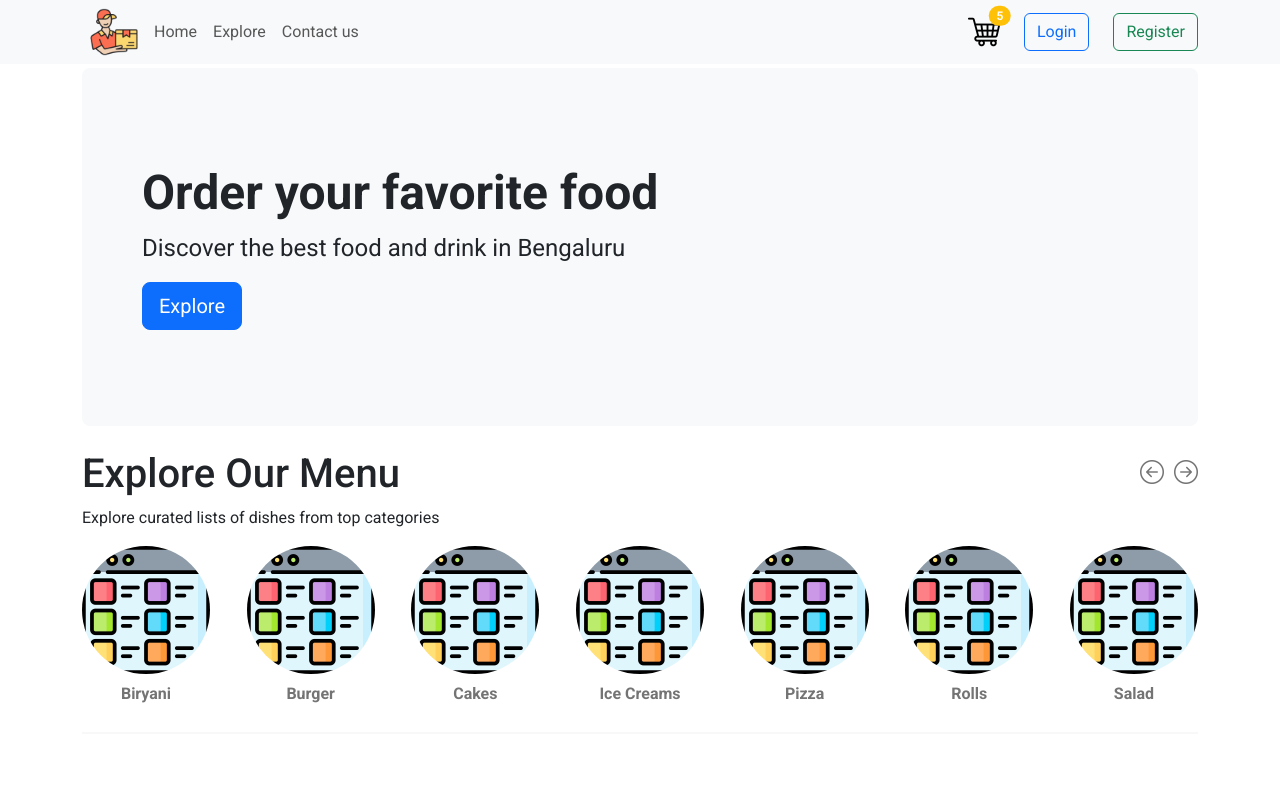
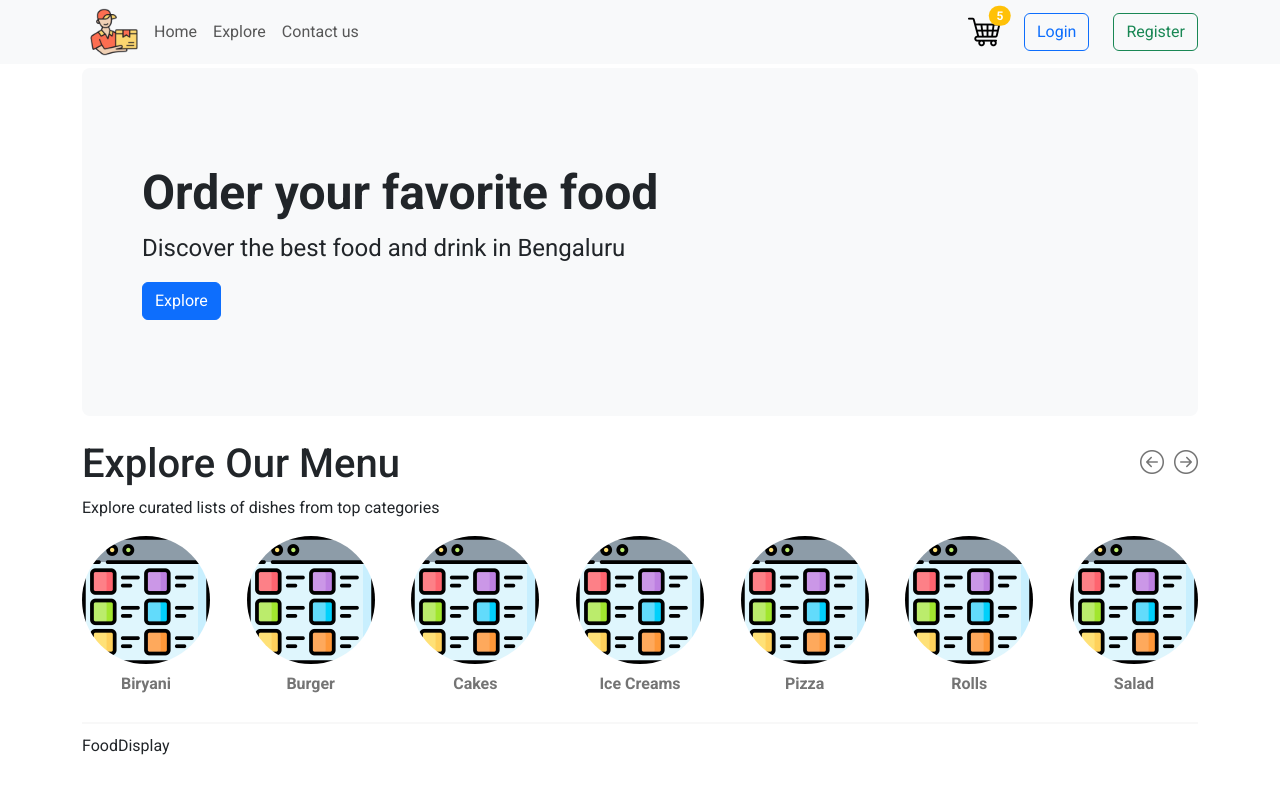
Before and after one commit to ThanDK/thana, a React (Vite) app in the folder foodies/: page / in a window 1280 px wide. Shown: the top 794 px of the page. Built offline with nearby package versions, Linux system fonts and the light colour scheme.

Commit message:
Adding StoreContext UnknowTime

```diff
--- a/foodies/src/components/Header/Header.jsx
+++ b/foodies/src/components/Header/Header.jsx
@@ -7,7 +7,7 @@ const Header = () => {
       <div className="container-fluid py-5">
         <h1 className="display-5 fw-bold">Order your favorite food</h1>
         <p className="col-md-8 fs-4">Discover the best food and drink in Bengaluru</p>
-        <Link to="/explore" className="btn btn-primary btn-lg">Explore</Link>
+        <Link to="/explore" className="btn btn-primary">Explore</Link>
       </div>
     </div>
   );
--- a/foodies/src/pages/Home/Home.jsx
+++ b/foodies/src/pages/Home/Home.jsx
@@ -1,12 +1,14 @@
 import React from 'react';
 import Header from '../../components/Header/Header';
 import ExploreMenu from '../../components/ExploreMenu/ExploreMenu';
+import FoodDisplay from '../../components/FoodDisplay/FoodDisplay';
 
 const Home = () => {
   return (
     <main className='container'>
         <Header/>
         <ExploreMenu />
+        <FoodDisplay />
     </main>
   )
 }
```
Also changed, not shown: foodies/src/context/StoreContext.jsx (added, +16 -0 lines).
